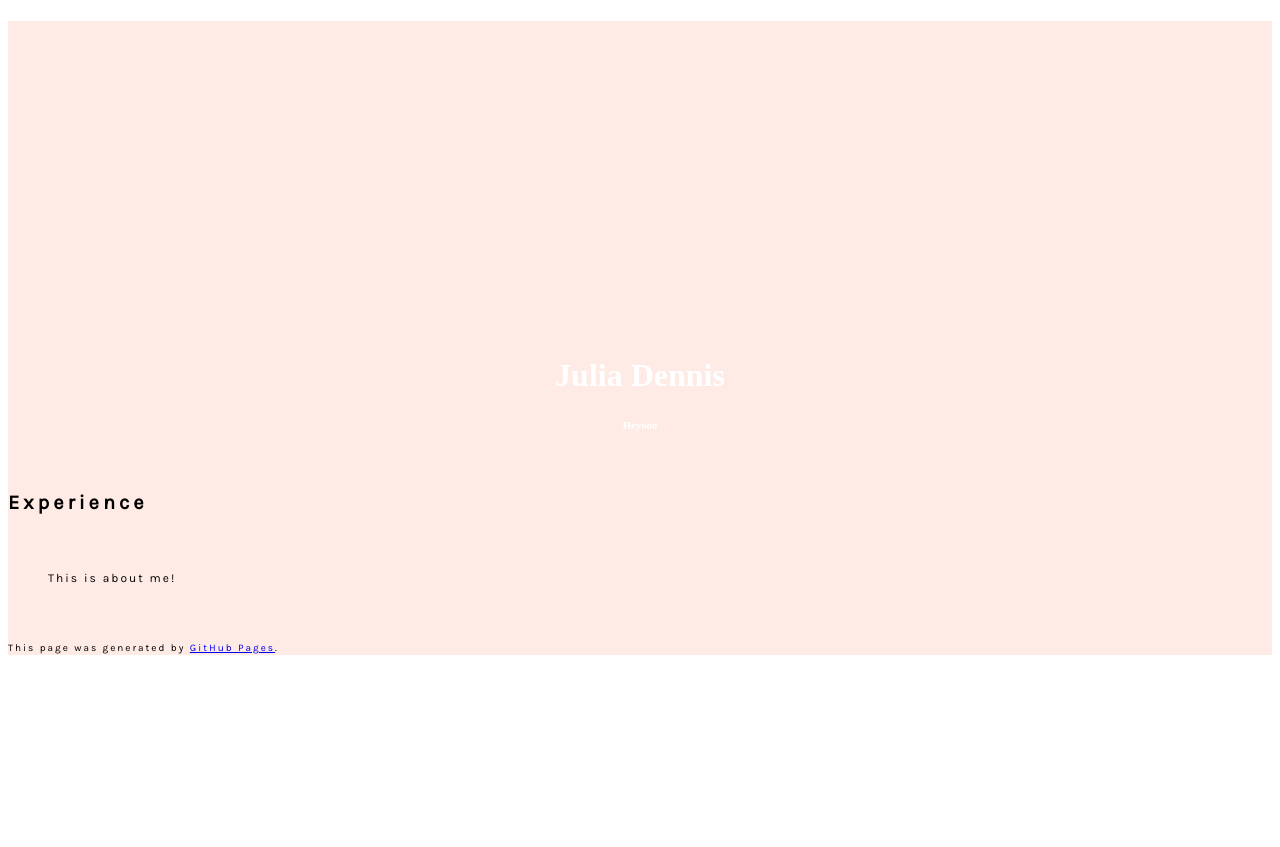
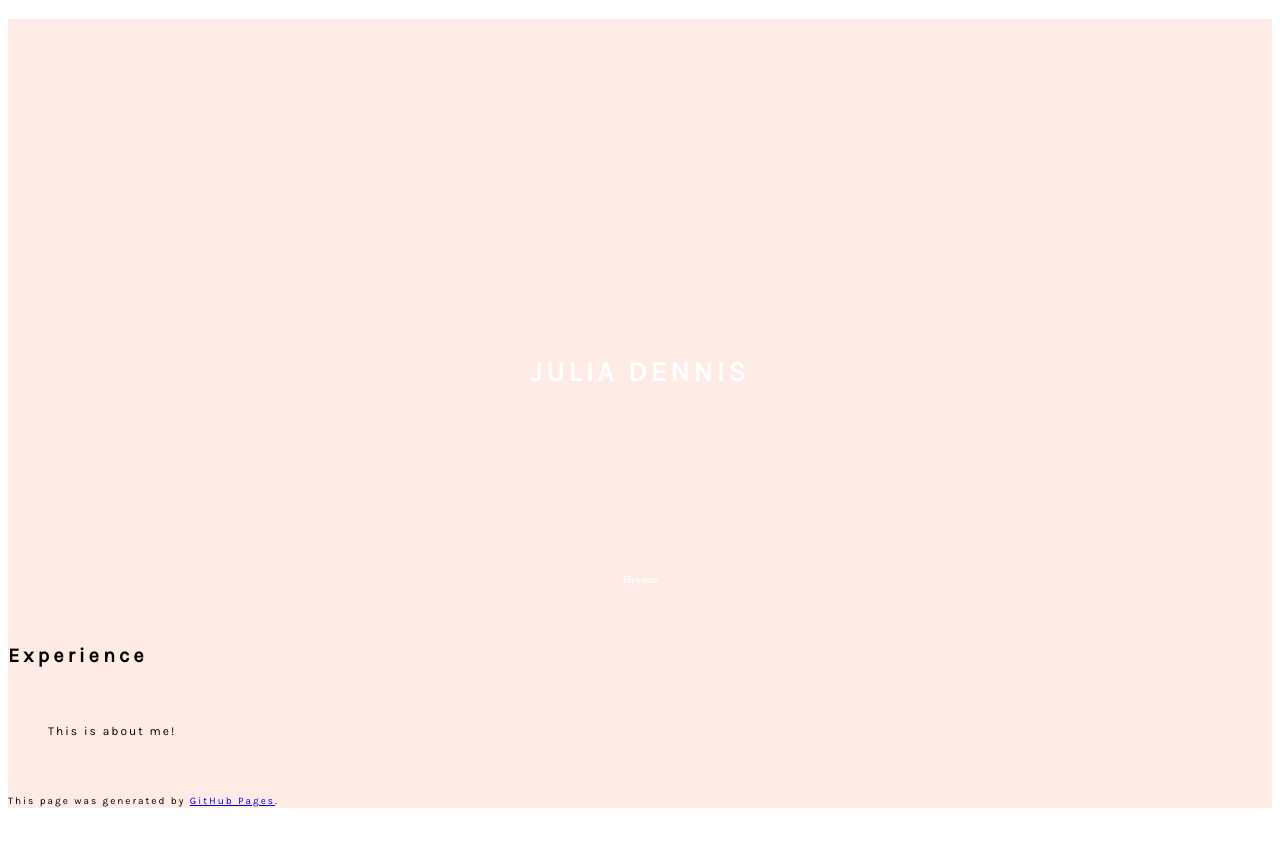
Before and after one commit to jubalu/jubalu.github.io, a Jekyll site: the page built from README.md, in a window 1280 px wide. Shown: the top 847 px of the page. Built offline with Jekyll 4.4.1, drawn with Linux system fonts in a browser that asks for light colours; our own code applies the rules of GitHub Pages for plain Markdown files.

Commit message:
Update style.scss

```diff
--- a/assets/css/style.scss
+++ b/assets/css/style.scss
@@ -1,7 +1,7 @@
 ---
 ---
 
-.project-name {
+.title {
   text-transform: uppercase;
   text-align: center;
   padding: 160px;
```
